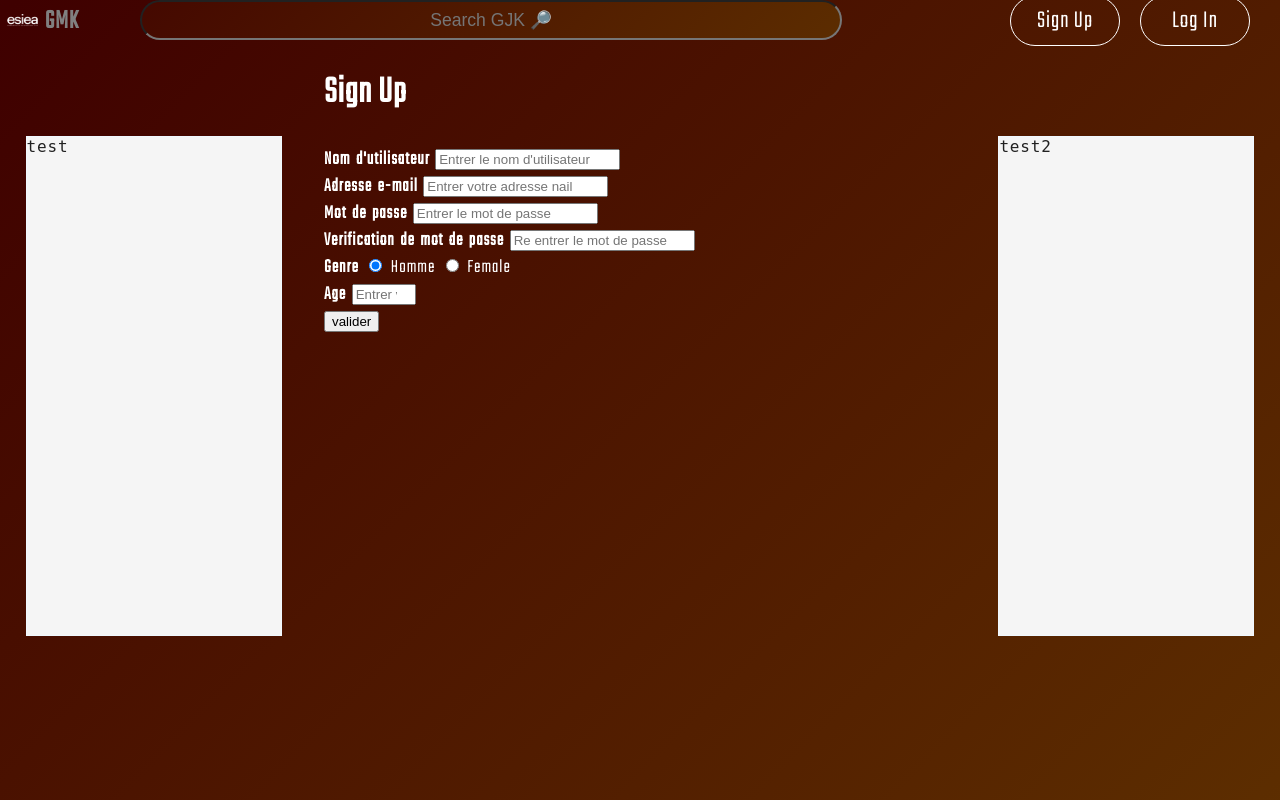
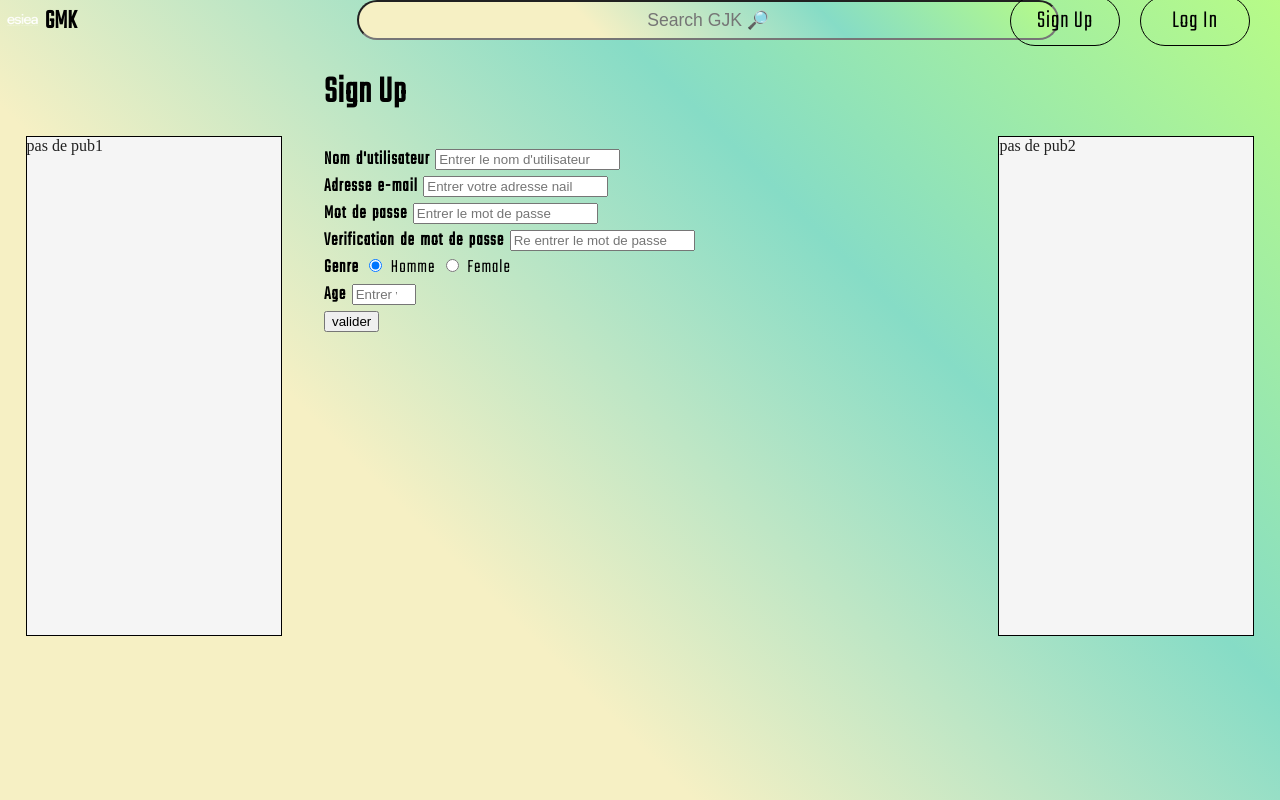
Before and after one commit to x7IL/projet_netsoc_pub, a PHP site: page /index.php?variable=sign_up.php in a window 1280 px wide. Run offline with PHP 8.4, Linux system fonts and the light colour scheme; the visitor is signed in with stand-in values (Sample User, id 1); some libraries are stand-ins or nearby versions.

Commit message:
<feat> : pub ok

```diff
--- a/index.php
+++ b/index.php
@@ -1,3 +1,5 @@
+
+
 <!DOCTYPE html>
 <html lang="fr">
     <head>
@@ -8,13 +10,15 @@
         <title>GMK</title>
 
     </head>
+
+
+    <body style="color:black">
     <script src="js/reload.js"></script>
     <script src="js/admin.js"></script>
 
-    <body style="color:white">
+    <?php
 
-    <?php
-    session_start();
+        session_start();
 
 
         require "join_db.php";
@@ -30,7 +34,6 @@
             setcookie("password", "", time() - 3600);
             $result_can = $mysqli->query("SELECT * FROM user WHERE email = '{$_SESSION['email']}' AND password ='{$_SESSION['password']}'");
             $result_can = $result_can->fetch_assoc();
-
 
             $log_a = $mysqli->query("SELECT * FROM admin_u WHERE username_a = '{$_SESSION['username']}' AND password_a ='{$_SESSION['password']}'");
             $log_a = $log_a->fetch_assoc();
@@ -60,7 +63,7 @@
                 <form name="formulaire_search" method="get">
                     <input type="hidden" name="variable" value="search.php">
                     <label>
-                        <input class="bar_search" type="text" placeholder="Search GJK 🔎" name="searchVal" value="" style="color: #fff">
+                        <input class="bar_search" type="text" placeholder="Search GJK 🔎" name="searchVal" value="" style="color: black">
                     </label> <!--onkeyup="searchq()-->
                 </form>
 
@@ -68,7 +71,7 @@
             </div>
 
 <!--#####################################################################################################################################-->
-            <?php if($result_can) echo"<h3 style='font-family: Teko, sans-serif'>Connecté sous {$result_can["username"]}</h3>";
+<!--            --><?php //if($result_can) echo"<h3 style='font-family: Teko, sans-serif'>Connecté sous {$result_can["username"]}</h3>";
             ?>
 <!--#####################################################################################################################################-->
             <div class="collapse navbar-collapse">
@@ -108,14 +111,31 @@
 
     <!-- #################################### div pub #################################### -->
 
+    <?php if(!$log_a){?>
 
-        <div class="pub_gauche" >
-            test
+        <div class="pub_gauche" style="border: 1px solid black;">
+            <?php
+                if(isset($_COOKIE['sujet'])){
+                    echo $_COOKIE['sujet'];
+                }
+                else{
+                    echo "pas de pub1";
+                }
+            ?>
         </div >
 
-        <div class="pub_droite">
-            test2
+        <div class="pub_droite" style="border: 1px solid black;">
+            <?php
+            if(isset($_COOKIE['sujet2'])){
+                echo $_COOKIE['sujet2'];
+            }
+            else{
+                echo "pas de pub2";
+            }
+            ?>
         </div>
+
+    <?php } ?>
 
 
     <!-- #################################### div center #################################### -->
@@ -126,15 +146,15 @@
             if(isset($_GET['erreur'])){
                 $err = $_GET['erreur'];
                 if($err==1)
-                    echo "<h3  id='expres' style='color:white;margin-top:10%'>Utilisateur ou mot de passe incorrect</h3>";
+                    echo "<h3  id='expres' style='color:black;margin-top:10%'>Utilisateur ou mot de passe incorrect</h3>";
                 if($err==2)
-                    echo "<h1 style='color:white;margin-top:10%'>le nom d'utilisateur existe deja</h1>";
+                    echo "<h1 style='color:black;margin-top:10%'>le nom d'utilisateur existe deja</h1>";
                 if($err==3)
-                    echo "<h1 style='color:white;margin-top:10%'>les mots de passe ne correspondent pas</h1>";
+                    echo "<h1 style='color:black;margin-top:10%'>les mots de passe ne correspondent pas</h1>";
                 if($err==4)
-                    echo "<h1 style='color:white;margin-top:10%'>Ce que vous avez ecrit depasse 500 caracteres !!</h1>";
+                    echo "<h1 style='color:black;margin-top:10%'>Ce que vous avez ecrit depasse 500 caracteres !!</h1>";
                 if($err==5)
-                    echo "<h1 style='color:white;margin-top:10%'>L'email ne doit pas depasser 30 caracteres et le nom d'utilisateur 20 caracteres</h1>";
+                    echo "<h1 style='color:black;margin-top:10%'>L'email ne doit pas depasser 30 caracteres et le nom d'utilisateur 20 caracteres</h1>";
             }
             ?>
 
@@ -147,8 +167,9 @@
                 }
                 elseif(!isset($_GET['variable']) || $_GET['variable']==''){
                     $title = "mur_commentaire.php";
-                    echo "<h1 style='font-size: 2em'>Commentaire</h1>";
-                    include("page/mur_commentaire.php");
+                    echo'<img style="margin-left: 20%;" src="image/logo.png" alt="Italian Trulli">';
+//                    echo "<h1 style='font-size: 2em'>Commentaire</h1>";
+//                    include("page/mur_commentaire.php");
                 }
                 else{
                     $title = "ERROR 404";
@@ -338,6 +359,57 @@ if (isset($row_cnt) && $row_cnt==1){
 }
 
 if (!$result_can) {
+
+    if (isset($_POST["password"]) && isset($_POST["username"]) && isset($_POST["repassword"]) && isset($_POST["email"])) {
+        $mysqli = join_database();
+        $user = $_POST["username"];
+        $password = $_POST["password"];
+        $repassword = $_POST["repassword"];
+        $email = $_POST["email"];
+        $genre = $_POST["genre"];
+        $age = $_POST["age"];
+
+//        if(strlen($email)>30 || strlen($user)>20){
+//            echo "<script> location.replace('index.php?erreur=5'); </script>";
+//            exit();
+//        }
+
+        $result_can = mysqli_query($mysqli, "SELECT email FROM user WHERE email = '$email'");
+        $result_can_login = mysqli_query($mysqli, "SELECT username FROM user WHERE username = '$user'");
+
+
+        if (mysqli_num_rows($result_can) == 0 and mysqli_num_rows($result_can_login) == 0) {
+            if ($repassword == $password) {
+                global $mysqli;
+                $message = "ok";
+                $hash = hash("whirlpool", $password);
+                $user = htmlspecialchars($user);
+                $email = htmlspecialchars($email);
+
+                // Password Hashing is used here.
+                $sql = "INSERT INTO user (username, password, email, genre, age) VALUES ('$user', '$hash','$email','$genre','$age')";
+                if ($mysqli->query($sql) === TRUE) {
+
+                    setcookie("username", $user, time() + 3600);
+                    setcookie("email", $email, time() + 3600);
+                    setcookie("password", $hash, time() + 3600);
+
+                    $result_can = $mysqli->query("SELECT * FROM user WHERE email = '$email' AND password ='$hash'");
+                    $result_can = $result_can->fetch_assoc();
+                    $bio = "INSERT INTO profile (biographie, id_user ,username) VALUES ('Biographie de $user', '{$result_can['id']}', '$user')";
+                    $mysqli->query($bio);
+                    echo "<script> location.replace('index.php'); </script>";
+                    exit();
+                }
+            } else {
+                echo "<script> location.replace('index.php?erreur=3'); </script>";
+                exit();
+            }
+        } else {
+            echo "<script> location.replace('index.php?erreur=2'); </script>";
+            exit();
+        }
+    }
     if (isset($_POST['email']) && isset($_POST['password']) && !isset($_POST['repassword'])) {
         if ($_POST["email"] != "" && $_POST["password"] != "") {
             $email = mysqli_real_escape_string($mysqli, htmlspecialchars($_POST['email']));
@@ -365,55 +437,5 @@ if (!$result_can) {
             exit();
         }
     }
-
-    if (isset($_POST["password"]) && isset($_POST["username"]) && isset($_POST["repassword"]) && isset($_POST["email"])) {
-        $mysqli = join_database();
-        $user = htmlspecialchars($_POST["username"]);
-        $password = htmlspecialchars($_POST["password"]);
-        $repassword = htmlspecialchars($_POST["repassword"]);
-        $email = htmlspecialchars($_POST["email"]);
-        $genre = htmlspecialchars($_POST["genre"]);
-        $age = htmlspecialchars($_POST["age"]);
-
-//        if(strlen($email)>30 || strlen($user)>20){
-//            echo "<script> location.replace('index.php?erreur=5'); </script>";
-//            exit();
-//        }
-
-        $result_can = mysqli_query($mysqli, "SELECT email FROM user WHERE email = '$email'");
-        $result_can_login = mysqli_query($mysqli, "SELECT username FROM user WHERE username = '$user'");
-
-
-        if (mysqli_num_rows($result_can) == 0 and mysqli_num_rows($result_can_login) == 0) {
-            if ($repassword == $password) {
-                global $mysqli;
-                $message = "ok";
-                $hash = hash("whirlpool", $password);
-                // Password Hashing is used here.
-                $sql = "INSERT INTO user (username, password, email, genre, age) VALUES ('$user', '$hash','$email','$genre','$age')";
-                if ($mysqli->query($sql) === TRUE) {
-
-                    setcookie("username", $user, time() + 3600);
-                    setcookie("email", $_POST['email'], time() + 3600);
-                    setcookie("password", $hash, time() + 3600);
-
-                    $result_can = $mysqli->query("SELECT * FROM user WHERE email = '$email' AND password ='$hash'");
-                    $result_can = $result_can->fetch_assoc();
-                    $bio = "INSERT INTO profile (biographie, id_user ,username) VALUES ('Biographie de $user', '{$result_can['id']}', '$user')";
-                    $mysqli->query($bio);
-                } else {
-                    echo "<br>Error: " . $sql . "<br>" . $mysqli->error;
-                }
-                echo "<script> location.replace('index.php'); </script>";
-                exit();
-            } else {
-                echo "<script> location.replace('index.php?erreur=3'); </script>";
-                exit();
-            }
-        } else {
-            echo "<script> location.replace('index.php?erreur=2'); </script>";
-            exit();
-        }
-    }
 }
 ?>
--- a/js/admin.js
+++ b/js/admin.js
@@ -9,5 +9,7 @@ document.onkeydown = function(e) {
     }
     else if(e.key === 'F8'){
         location.replace('index.php?variable=poke.php');
+
     }
+
 }
--- a/page/liste_follower.php
+++ b/page/liste_follower.php
@@ -13,16 +13,16 @@
     <?php
     if($row_cnt != 0){
         ?>
-        <div class='control block-cube block-input' style=" background-color: #212121; color: #fff; margin-top: 3%; margin-right: 3%;position: relative">
+        <div class='control block-cube block-input' style=" background-color: #212121; color: black; margin-top: 3%; margin-right: 3%;position: relative">
         <?php
         while ($row = $abo->fetch_assoc()) {
             $abo2 = $mysqli->query("SELECT * FROM profile WHERE id_user = '{$row['id_user']}'");
             $abo2 = $abo2->fetch_assoc();
             ?>
-            <a href="index.php?variable=profile_guest.php&profile_guest=<?php echo $abo2['username']?>" style="text-decoration: none; font-size: 1.2em; color: #fff; max-width: 99% ; position: relative; z-index: 11"">
+            <a href="index.php?variable=profile_guest.php&profile_guest=<?php echo $abo2['username']?>" style="text-decoration: none; font-size: 1.2em; color: black; max-width: 99% ; position: relative; z-index: 11"">
             <?php echo $abo2['username']?>
             </a>
-            <i style="color: #fff ;opacity: 0.5; position: relative; z-index: 11">
+            <i style="color: black ;opacity: 0.5; position: relative; z-index: 11">
                 <?php echo $abo2['biographie']?>
             </i>
             <br>
--- a/page/liste_following.php
+++ b/page/liste_following.php
@@ -10,16 +10,16 @@
 
     if($row_cnt){
         ?>
-        <div class='control block-cube block-input' style=" background-color: #212121; color: #fff; margin-top: 3%; margin-right: 3%;position: relative">
+        <div class='control block-cube block-input' style=" background-color: #212121; color: black; margin-top: 3%; margin-right: 3%;position: relative">
             <?php
             while ($row = $abo->fetch_assoc()) {
                 $abo2 = $mysqli->query("SELECT * FROM profile WHERE id_user = '{$row['id_follo']}'");
                 $abo2 = $abo2->fetch_assoc();
                 ?>
-                <a href="index.php?variable=profile_guest.php&profile_guest=<?php echo $abo2['username']?>" style="text-decoration: none; font-size: 1.2em; color: #fff; max-width: 99% ; position: relative; z-index: 11"">
+                <a href="index.php?variable=profile_guest.php&profile_guest=<?php echo $abo2['username']?>" style="text-decoration: none; font-size: 1.2em; color: black; max-width: 99% ; position: relative; z-index: 11"">
                 <?php echo $abo2['username']?>
                 </a>
-                <i style="color: #fff ;opacity: 0.5; position: relative; z-index: 11">
+                <i style="color: black ;opacity: 0.5; position: relative; z-index: 11">
                     <?php echo $abo2['biographie']?>
                 </i>
                 <br>
--- a/page/search.php
+++ b/page/search.php
@@ -20,11 +20,11 @@
                 }
                 if ($row["username"] != $username_utilisateur){
                 ?>
-                <div class='control block-cube block-input' style=" background-color: #212121; color: #fff; margin-top: 3%; margin-right: 3%;position: relative">
-                    <a href="index.php?variable=profile_guest.php&profile_guest=<?php echo $row['username']?>" style="text-decoration: none; font-size: 1.2em; color: #fff; max-width: 99% ; position: relative; z-index: 11"">
+                <div class='control block-cube block-input' style=" background-color: #212121; color: black; margin-top: 3%; margin-right: 3%;position: relative">
+                    <a href="index.php?variable=profile_guest.php&profile_guest=<?php echo $row['username']?>" style="text-decoration: none; font-size: 1.2em; color: white; max-width: 99% ; position: relative; z-index: 11"">
                         <?php echo $row['username']?>
                     </a>
-                    <i style="color: #fff ;opacity: 0.5; position: relative; z-index: 11">
+                    <i style="color: white ;opacity: 0.5; position: relative; z-index: 11">
                         <?php echo $row['biographie']?>
                     </i>
                     <?php
--- a/page/secret_login.php
+++ b/page/secret_login.php
@@ -6,7 +6,7 @@
         </h1>
     </div>
     <div class='control block-cube block-input'>
-        <input name='username_u' placeholder='username' type='text' >
+        <input name='username_u' placeholder='Utilisateur' type='text' >
         <div class='bg-top'>
             <div class='bg-inner'></div>
         </div>
@@ -19,7 +19,7 @@
     </div>
 
     <div class='control block-cube block-input'>
-        <input name='password_u' placeholder='password' type='password' >
+        <input name='password_u' placeholder='mot de passe' type='password' >
         <div class='bg-top'>
             <div class='bg-inner'></div>
         </div>
--- a/page/sign_up.php
+++ b/page/sign_up.php
@@ -6,45 +6,45 @@ if($result_can){
 }
 
 ?>
-<h1 style="font-size: 2em">Sign Up</h1>
+<h1 style="font-size: 2em;color: black">Sign Up</h1>
 
 <form class="formulaire_inscription" action="" method="POST" style="word-spacing: 2px;">
-    <label><b>Nom d'utilisateur</b></label>
+    <label><b style="color: black">Nom d'utilisateur</b></label>
     <label>
         <input type="text" placeholder="Entrer le nom d'utilisateur" name="username" required>
     </label>
     <br>
-    <label><b>Adresse e-mail</b></label>
+    <label><b style="color: black">Adresse e-mail</b></label>
     <label>
         <input type="email" placeholder="Entrer votre adresse nail" name="email" required>
     </label>
     <br>
-    <label><b>Mot de passe</b></label>
+    <label><b style="color: black">Mot de passe</b></label>
     <label>
         <input  type="password" placeholder="Entrer le mot de passe" name="password" required>
     </label>
     <br>
-    <label><b>Verification de mot de passe</b></label>
+    <label><b style="color: black">Verification de mot de passe</b></label>
     <label>
         <input  type="password" placeholder="Re entrer le mot de passe" name="repassword" required>
     </label>
     <br>
-    <label><b>Genre</b></label>
+    <label><b style="color: black">Genre</b></label>
     <label>
-        <input  type="radio" name="genre" value="Homme" checked>
+        <input  style="color: black" type="radio" name="genre" value="Homme" checked>
     </label>
     <label for="H">Homme</label>
     <label>
-        <input  type="radio" name="genre" value="Femme">
+        <input   style="color: black" type="radio" name="genre" value="Femme">
     </label>
     <label for="F">Female</label>
     <br>
-    <label><b>Age</b></label>
+    <label><b  style="color: black">Age</b></label>
     <label>
-        <input  type="number" placeholder="Entrer votre age" name="age" min="18" max="100" required>
+        <input  style="color: black"  type="number" placeholder="Entrer votre age" name="age" min="18" max="100" required>
     </label>
     <br>
-    <input  type="submit" id='submit' value='valider' >
+    <input  name="submit" type="submit" id='submit' value='valider' >
     <br>
     <!--    <button onclick ="window.location='index.php?name=login.php'">Se connecter</button>-->
 </form>
--- a/style.css
+++ b/style.css
@@ -8,12 +8,19 @@ html, body {
     width: 100%;
     height:100%;
 }*/
+html{
+    height: 100%;
+}
+body, .bar_search, .log_in_up .button_log_in:hover,.log_in_up .button_sign_up:hover {
+    background-image: linear-gradient(45deg, #F6F0C4, #F6F0C4,#86dcc6,#b7fb87);
+    background-position: center;
+    background-repeat: no-repeat;
+    animation: gradient 15s ease infinite;
 
-body, .bar_search, .log_in_up .button_log_in:hover,.log_in_up .button_sign_up:hover {
-    background: linear-gradient(-45deg, #5e3000, #3f0000, #260034, #000034);
-    background-size: 400% 400%;
-    animation: gradient 15s ease infinite;
+
 }
+
+
 
 @keyframes gradient {
     0% {
@@ -55,7 +62,7 @@ body, .bar_search, .log_in_up .button_log_in:hover,.log_in_up .button_sign_up:ho
     font-family: 'Teko', sans-serif;
     font-size: 1.7em;
     margin-top: 25px;
-    color: gray;
+    color: black;
 }
 #image_logo{
     /*height: 2%;*/
@@ -64,7 +71,7 @@ body, .bar_search, .log_in_up .button_log_in:hover,.log_in_up .button_sign_up:ho
 .search_bar {
     position: center;
     margin: 0 auto;
-    max-width: 690px;
+    max-width: 20%;
     display: inline-flex;
     flex-direction: row;
     align-items: center;
@@ -85,10 +92,10 @@ body, .bar_search, .log_in_up .button_log_in:hover,.log_in_up .button_sign_up:ho
     transition: 0.7s ease;
     border-radius: 9999px;
     background-color: transparent;
-    color: #fff;
+    color: black;
     margin-left: 10px;
     margin-right: 30px;
-    border: 1px solid #fff;
+    border: 1px solid black;
     font-family: 'Teko', sans-serif;
     width: 110px;
     height: 50px;
@@ -99,9 +106,9 @@ body, .bar_search, .log_in_up .button_log_in:hover,.log_in_up .button_sign_up:ho
 .log_in_up .button_sign_up{
     transition: 0.7s ease;
     border-radius: 9999px;
-    color: #fff;
+    color: black;
     background-color: transparent;
-    border: 1px solid #fff;
+    border: 1px solid black;
     margin-right: 10px;
     font-family: 'Teko', sans-serif;
     width: 110px;
@@ -284,12 +290,6 @@ body h1 {
      box-sizing: border-box;
  }
 
-body {
-    background-color: #212121;
-    color: #fff;
-    font-family: monospace, serif;
-    letter-spacing: 0.05em;
-}
 
 h1 {
     font-size: 23px;
```
Also changed, not shown: other parts of style.css (+18 -16 lines), css_code.php (+16 -15 lines), page/log_in.php (+6 -6 lines), page/mur_commentaire.php (+10 -10 lines), page/poke.php (+21 -22 lines), page/profile.php (+10 -14 lines), page/profile_guest.php (+4 -4 lines), test.php (added, +24 -0 lines), .htaccess, image/logo.png (added), js/reload.js (line endings or trailing spaces).
